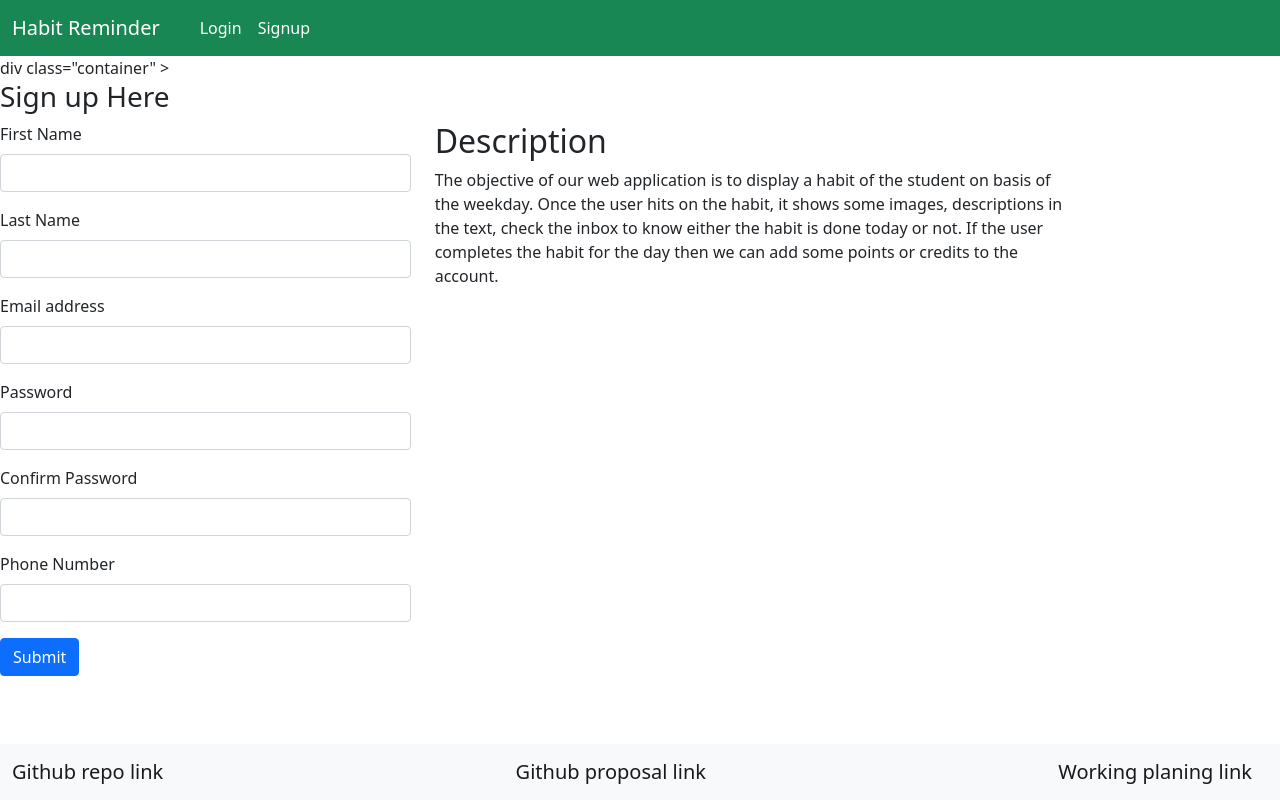
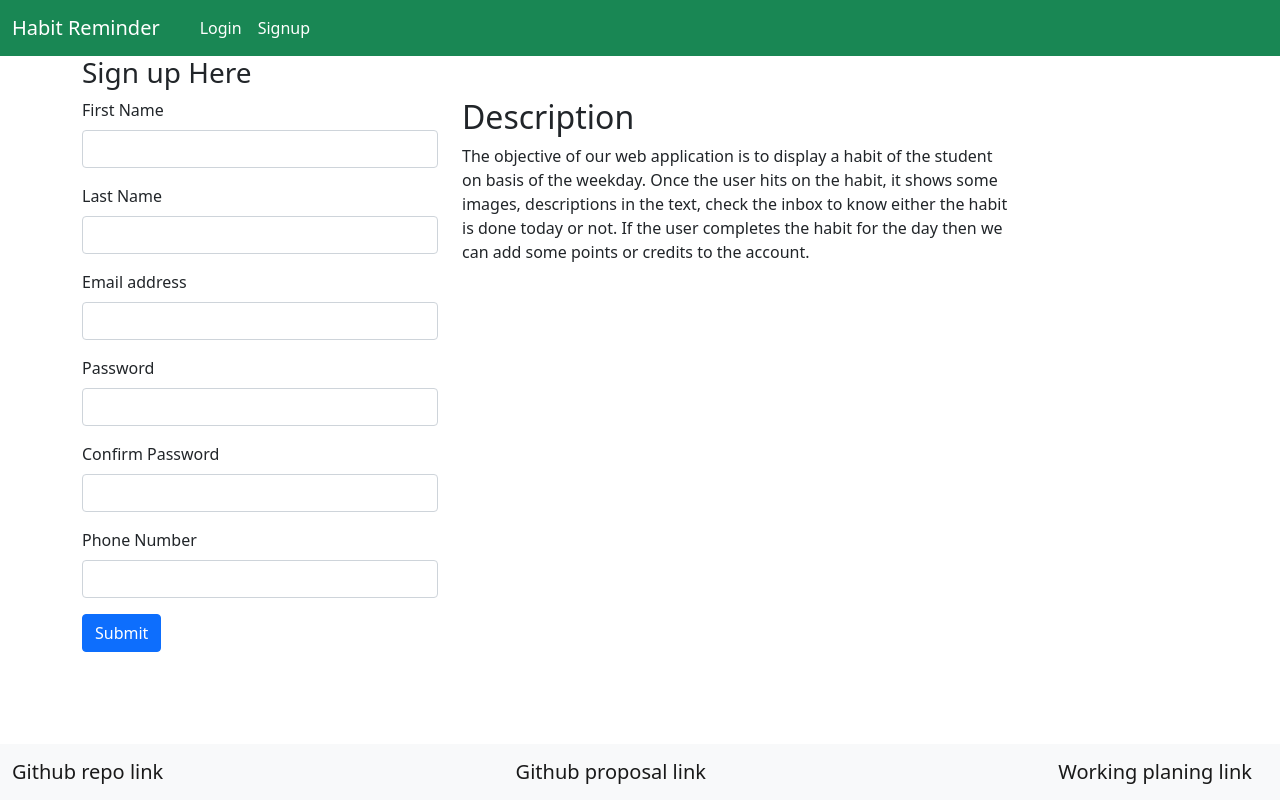
Before and after one commit to RohitChandupatla/habit-remainder-client, an Angular app: page /signup in a window 1280 px wide. Built offline with nearby package versions, Linux system fonts and the light colour scheme.

Commit message:
modified favicon

```diff
--- a/src/app/sign-up/sign-up.component.html
+++ b/src/app/sign-up/sign-up.component.html
@@ -1,4 +1,4 @@
-div class="container" >
+<div class="container" >
     <h3>Sign up Here</h3>
     <div class="row">
 <div class="col-md-4" >
--- a/src/index.html
+++ b/src/index.html
@@ -6,7 +6,7 @@
   <title>HabitRemainderClient</title>
   <base href="/">
   <meta name="viewport" content="width=device-width, initial-scale=1">
-  <link rel="icon" type="image/x-icon" href="assets/favicon.png">
+  <link rel="icon" type="image/x-icon" href="favicon.png">
 
   <script src="https://cdn.jsdelivr.net/npm/bootstrap@5.1.3/dist/js/bootstrap.bundle.min.js" integrity="sha384-ka7Sk0Gln4gmtz2MlQnikT1wXgYsOg+OMhuP+IlRH9sENBO0LRn5q+8nbTov4+1p" crossorigin="anonymous"></script>
 </head>
```
Also changed, not shown: src/favicon.png (added).
